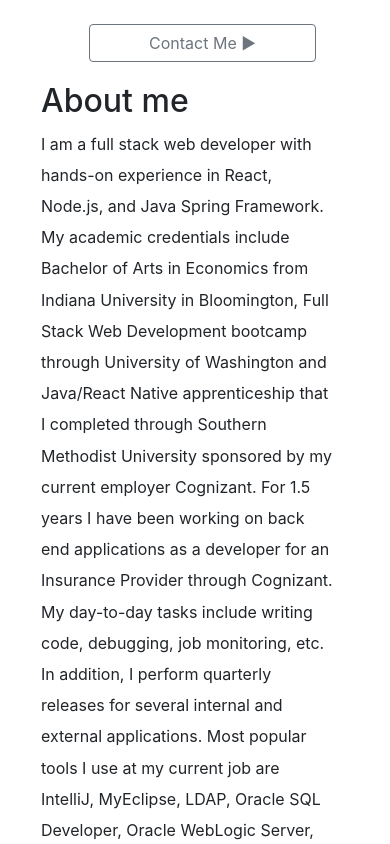
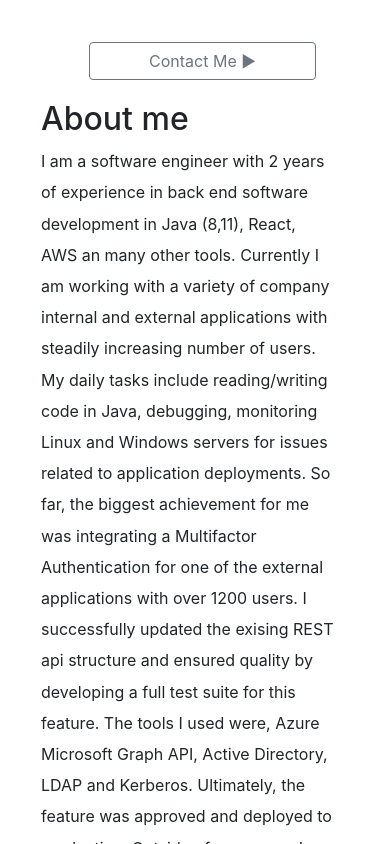
Before and after one commit to Amal31497/React-Portfolio, a React (Create React App) app: page / in a window 390 px wide. Shown: the part 900-1744 px from the top of the page. Built offline with nearby package versions, Linux system fonts and the light colour scheme.

Commit message:
Updated title,resume,and about section

```diff
--- a/src/App.css
+++ b/src/App.css
@@ -4,48 +4,13 @@
 }
 
 #main{
-  height:130vh;
+  height:fit-content;
   padding-left:3.5rem;
   padding-right:3.5rem;
   padding-top:10px;
-  margin-bottom: 0rem;
+  margin-top:3.5rem;
+  margin-bottom: 3.5rem;
 }
-
-@media only screen and (max-width: 750px) {
-  .App {
-    text-align: center;
-    background-color: #e4e4e4;
-  }
-  #main{
-    margin-bottom:46rem;
-    height:190vh;
-  }
-}
-
-@media only screen and (max-width: 1200px) {
-  .App {
-    text-align: center;
-    background-color: #e4e4e4;
-  }
-
-  #main{
-    height:180vh;
-  }
-
-}
-
-@media only screen and (max-width: 1000px) {
-  .App {
-    text-align: center;
-    background-color: #e4e4e4;
-  }
-
-  #main{
-    height:200vh;
-  }
-
-}
-
 
 #navbar{
   background-color: #222222 !important;
--- a/src/components/Navbar/index.js
+++ b/src/components/Navbar/index.js
@@ -13,7 +13,7 @@ function Navigation() {
             </Nav>
             <Nav className="ml-auto">
                 <Nav.Link href={resume} download>Resume</Nav.Link>
-                <Nav.Link disabled id="fse">Full Stack Web Developer</Nav.Link>
+                <Nav.Link disabled id="fse">Software Engineer</Nav.Link>
             </Nav>
         </Navbar>
     )
--- a/src/pages/Home.js
+++ b/src/pages/Home.js
@@ -3,7 +3,6 @@ import { Image, Row, Button } from 'react-bootstrap';
 import pic from '../assets/portrait.png';
 import { FaReact, FaNodeJs, FaBootstrap, FaJava } from 'react-icons/fa';
 import { SiJavascript, SiMysql, SiMongodb, SiHtml5, SiCss3, SiSpring } from 'react-icons/si';
-import { DiDotnet } from 'react-icons/di';
 import { VscJson } from 'react-icons/vsc';
 import { BsKanban } from 'react-icons/bs';
 
@@ -14,7 +13,7 @@ function Home() {
             <Row>
                 <div className="col-xxl-6 col-xl-6 col-lg-6 col-md-12 col-sm-12 col-xs-12 pr-0 mr-0 ml-0">
                     <Image src={pic} className="portrait" alt="Portrait" />
-                    <h2 style={{display:"flex", justifyContent:"center"}}>Full Stack Web Developer</h2>
+                    <h2 style={{display:"flex", justifyContent:"center"}}>Software Engineer</h2>
                     <div className="row mb-3 mt-3" style={{position:"relative",display:"flex", justifyContent:"center"}}>
                         <div className="col-3 skill mb-1">
                             <h1 style={{marginLeft:"-27.3px"}}>{"{"}</h1>&nbsp;&nbsp;&nbsp;
@@ -62,19 +61,15 @@ function Home() {
                 <div className="col-xxl-6 col-xl-6 col-lg-6 col-md-12 col-sm-12 col-xs-12 pl-0 mr-0 ml-0">
                     <h2>About me</h2>
                     <p id="myStory">
-                        I am a full stack web developer with hands-on experience in React, Node.js, and Java Spring Framework.
-                        My academic credentials include Bachelor of Arts in Economics from Indiana University in Bloomington,
-                        Full Stack Web Development bootcamp through University of Washington and Java/React Native apprenticeship that
-                        I completed through Southern Methodist University sponsored by my current employer Cognizant. For 1.5 years
-                        I have been working on back end applications as a developer for an Insurance Provider through Cognizant.
-                        My day-to-day tasks include writing code, debugging, job monitoring, etc. In addition, I perform
-                        quarterly releases for several internal and external applications. Most popular tools I use at my current job are
-                        IntelliJ, MyEclipse, LDAP, Oracle SQL Developer, Oracle WebLogic Server, Java, React, Angular and many more.
-                        Most recently I worked on integrating a multifactor authentication for one of our external applications with over 1200 active users.
-                        I updated application's API and tested for all edge cases. The project was done on Azure Active Directory B2C platform and was
-                        successfully released to the users. I am quite interested in back end development with Java and have done extensive production work with it.
-                        My goal is to work on an exciting product with a team of professionals from diverse academic backgrounds. I am a passionate learner and
-                        a goal-oriented person. Please reach out to me if you have any questions.
+                        I am a software engineer with 2 years of experience in back end software development in Java (8,11), React, AWS an many other tools.
+                        Currently I am working with a variety of company internal and external applications with steadily increasing number of users.
+                        My daily tasks include reading/writing code in Java, debugging, monitoring Linux and Windows servers for issues related to application deployments.
+                        So far, the biggest achievement for me was integrating a Multifactor Authentication for one of the external applications with over 1200 users.
+                        I successfully updated the exising REST api structure and ensured quality by developing a full test suite for this feature.
+                        The tools I used were, Azure Microsoft Graph API, Active Directory, LDAP and Kerberos. Ultimately, the feature was approved and deployed to production.
+                        Outside of my career, I am also pursuing a Master of Science in Computer Science from Georgia Institute of Technology. My specialization is Computing Systems
+                        and I am focusing my studies on learning about Distributed Systems and Software Architecture. My academic projects are concentrated on Concurrency,
+                        Software Optimization and I mostly use C/C++ and Java. Outside of work and school, I enjoy hiking, fishing, and playing with my dog.
                     </p>
                 </div>
             </Row>
```
Also changed, not shown: 3 other files (tests, documents, lock files or other folders).
